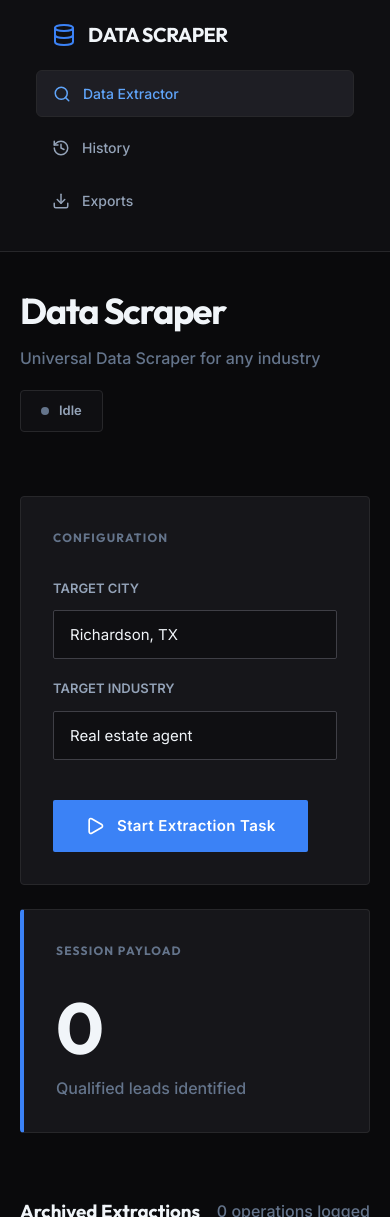
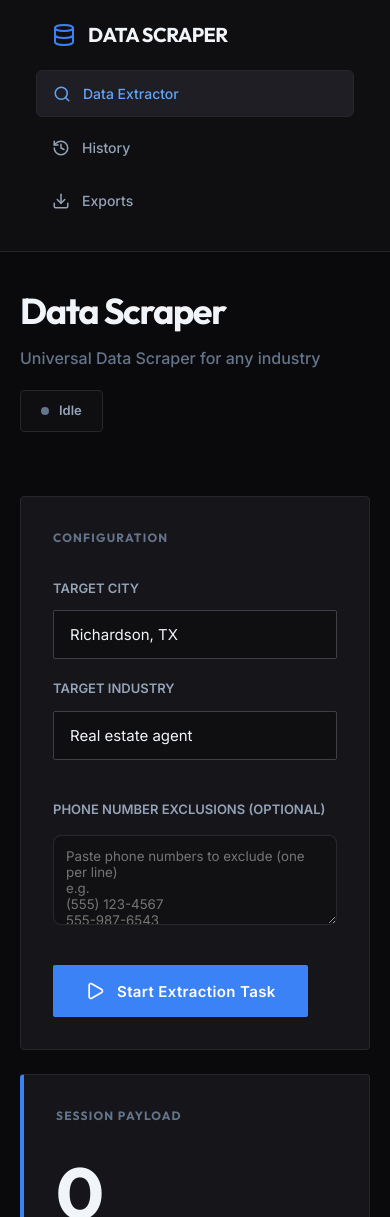
Before and after one commit to KriNeupane/bps_ai_project, a React (Vite) app in the folder ui/: page / in a window 390 px wide. Shown: the top 1217 px of the page. Built offline with nearby package versions, Linux system fonts and the light colour scheme; no server answers.

Commit message:
Add custom phone number exclusions to UI

```diff
--- a/ui/src/App.jsx
+++ b/ui/src/App.jsx
@@ -9,6 +9,7 @@ const API_BASE = 'http://localhost:8000/api';
 function App() {
   const [city, setCity] = useState('Richardson, TX');
   const [industry, setIndustry] = useState('Real estate agent');
+  const [customExclusions, setCustomExclusions] = useState('');
   const [isScanning, setIsScanning] = useState(false);
   const [currentScanId, setCurrentScanId] = useState(null);
   const [leads, setLeads] = useState([]);
@@ -56,7 +57,7 @@ function App() {
     setLeads([]);
     setStatus('Initializing...');
     try {
-      const res = await axios.post(`${API_BASE}/scrape`, { city, industry });
+      const res = await axios.post(`${API_BASE}/scrape`, { city, industry, custom_exclusions: customExclusions });
       setCurrentScanId(res.data.scan_id);
     } catch (err) {
       setIsScanning(false);
@@ -109,7 +110,31 @@ function App() {
                 <input value={industry} onChange={(e) => setIndustry(e.target.value)} placeholder="e.g. Dentist" />
               </div>
             </div>
-            <button className="start-btn" onClick={handleStart} disabled={isScanning}>
+
+            <div className="input-row" style={{ marginTop: '1rem' }}>
+              <div className="input-group" style={{ width: '100%' }}>
+                <label>PHONE NUMBER EXCLUSIONS (OPTIONAL)</label>
+                <textarea
+                  value={customExclusions}
+                  onChange={(e) => setCustomExclusions(e.target.value)}
+                  placeholder="Paste phone numbers to exclude (one per line)&#10;e.g.&#10;(555) 123-4567&#10;555-987-6543"
+                  rows={4}
+                  style={{
+                    width: '100%',
+                    padding: '0.75rem',
+                    borderRadius: '8px',
+                    border: '1px solid rgba(255, 255, 255, 0.1)',
+                    background: 'rgba(0, 0, 0, 0.2)',
+                    color: 'white',
+                    fontFamily: 'inherit',
+                    resize: 'vertical',
+                    marginTop: '0.25rem'
+                  }}
+                />
+              </div>
+            </div>
+
+            <button className="start-btn" onClick={handleStart} disabled={isScanning} style={{ marginTop: '1.5rem' }}>
               {isScanning ? <Loader2 className="spin" size={20} /> : <Play size={20} />}
               {isScanning ? 'Extending Results...' : 'Start Extraction Task'}
             </button>
```
Also changed, not shown: 2 other files (tests, documents, lock files or other folders).
